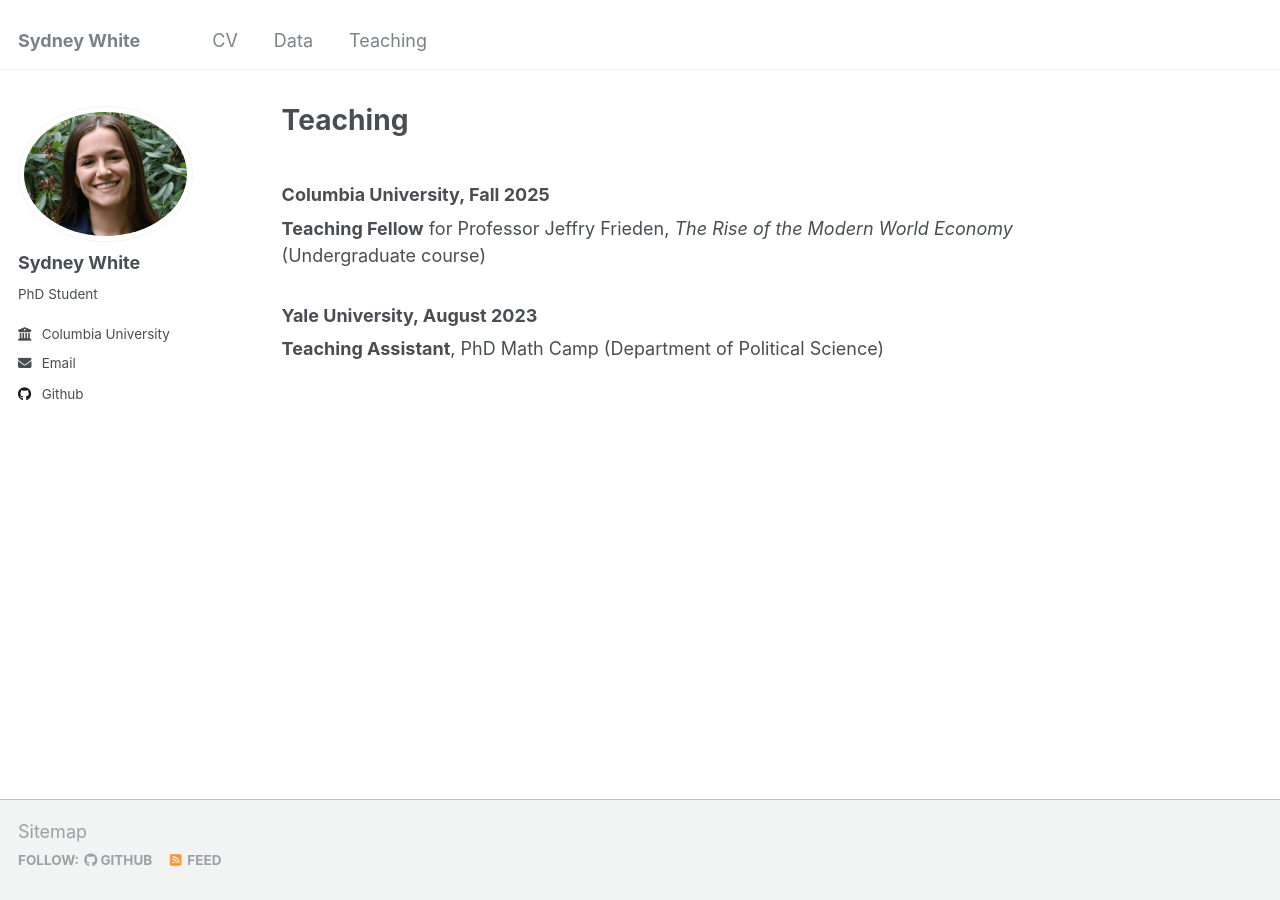
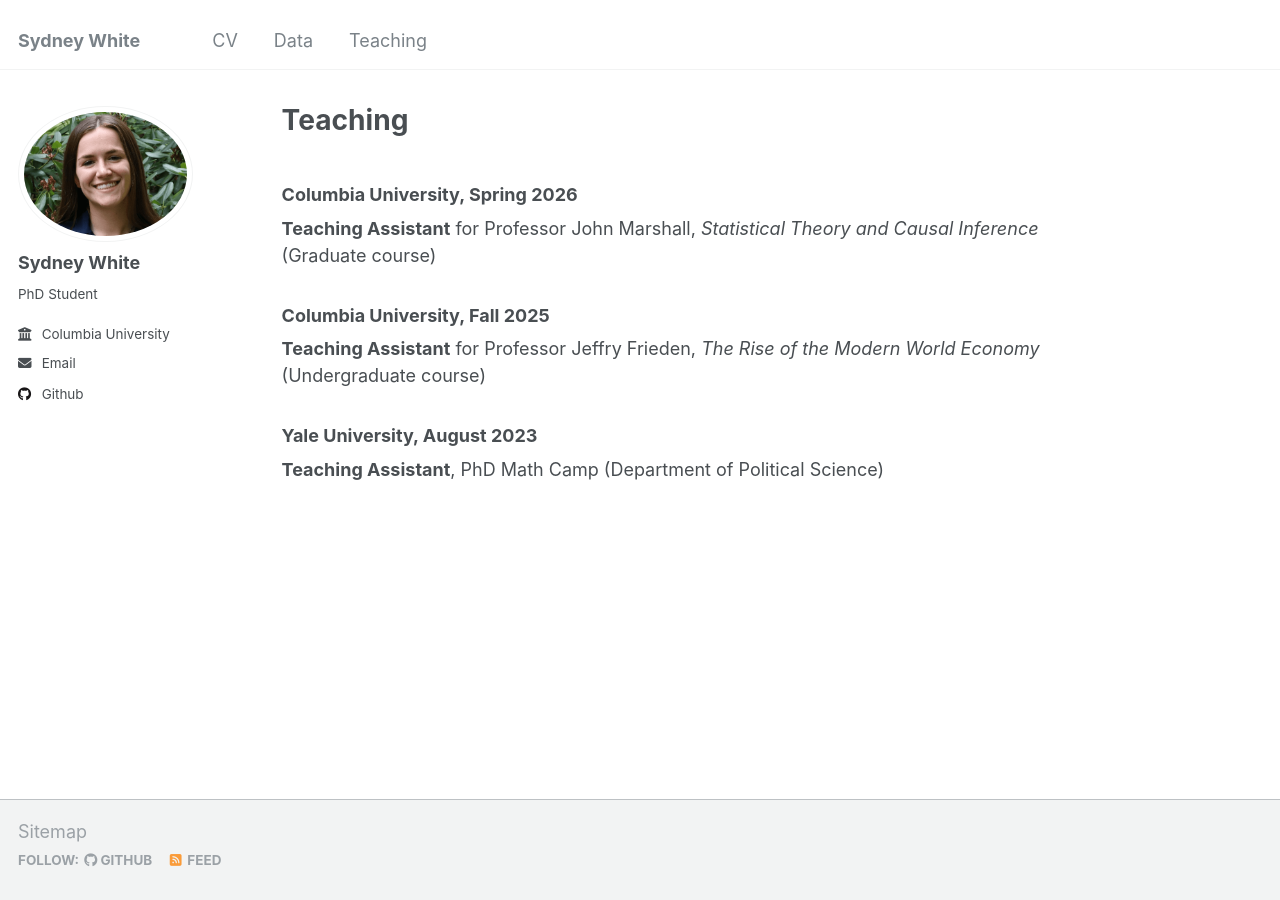
Before and after one commit to Sydney-White/web, a Jekyll site: the page built from _pages/teaching.md, in a window 1280 px wide. Built offline with Jekyll 4.4.1, drawn with Linux system fonts in a browser that asks for light colours.

Commit message:
Update teaching.md

```diff
--- a/_pages/teaching.md
+++ b/_pages/teaching.md
@@ -4,8 +4,11 @@ title: Teaching
 author_profile: true
 ---
 
+### Columbia University, Spring 2026
+**Teaching Assistant** for Professor John Marshall, *Statistical Theory and Causal Inference* (Graduate course)
+
 ### Columbia University, Fall 2025
-**Teaching Fellow** for Professor Jeffry Frieden, *The Rise of the Modern World Economy* (Undergraduate course)
+**Teaching Assistant** for Professor Jeffry Frieden, *The Rise of the Modern World Economy* (Undergraduate course)
 
 ### Yale University, August 2023
 **Teaching Assistant**, PhD Math Camp (Department of Political Science)
```
